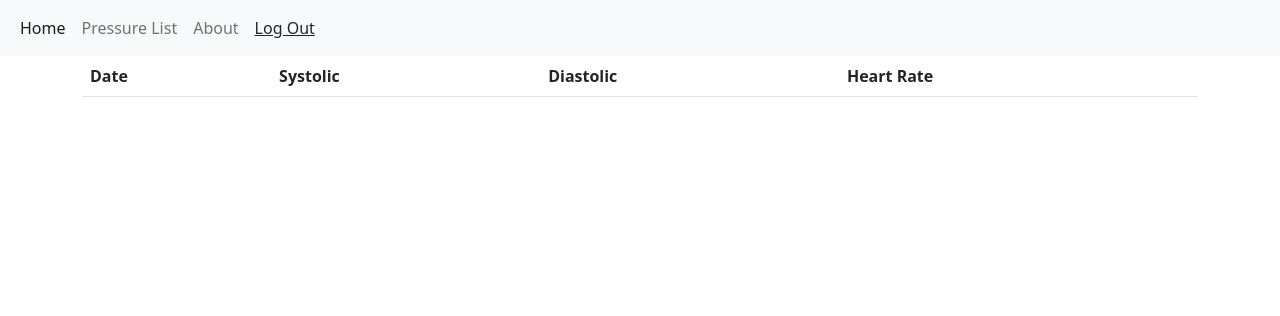
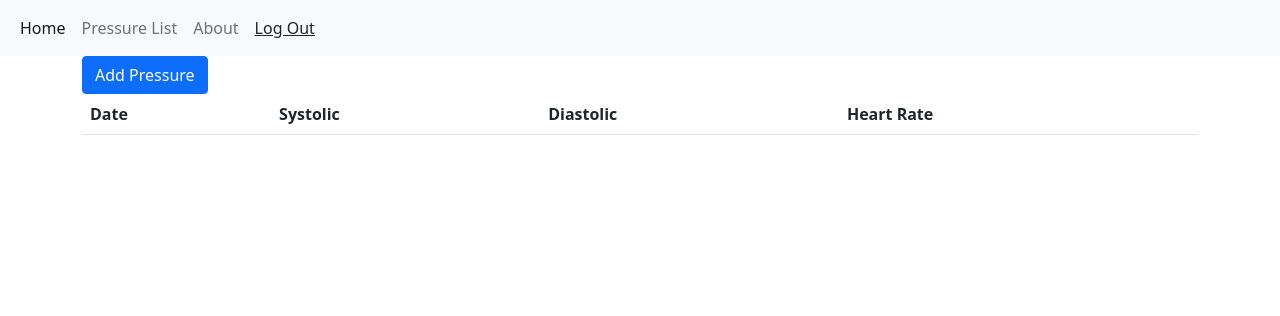
Before and after one commit to mnjl1/blood-pressure-tracker, a Django app: page /pressure/ in a window 1280 px wide. Shown: the top 316 px of the page. Run offline with Django 4.2, Linux system fonts and the light colour scheme; the visitor is signed in with stand-in values (Sample User, id 1); data that the repository does not hold is empty; parts of the project's set-up code (start-up, migrations or seed data) failed here and were passed over.

Commit message:
add pressure

```diff
--- a/config/settings.py
+++ b/config/settings.py
@@ -54,6 +54,8 @@
     'allauth',
     'allauth.account',
 ]
+
+CRISPY_TEMPLATE_PACK = 'uni_form'
 
 MIDDLEWARE = [
     'django.middleware.security.SecurityMiddleware',
--- a/pressure/urls.py
+++ b/pressure/urls.py
@@ -1,8 +1,10 @@
+from unicodedata import name
 from django.urls import path
 
-from .views import BloodPressureListView
+from .views import BloodPressureListView, BloodPressureCreateView
 
 
 urlpatterns = [
     path('', BloodPressureListView.as_view(), name='pressure_list'),
+    path('add/', BloodPressureCreateView.as_view(), name='pressure_create'),
 ]
--- a/pressure/views.py
+++ b/pressure/views.py
@@ -1,3 +1,4 @@
+from django.urls import reverse_lazy
 from django.views import generic
 from django.contrib.auth.mixins import LoginRequiredMixin
 
@@ -13,5 +14,12 @@
         return BloodPressure.objects.filter(user=self.request.user)
 
 
-class BloodPressureDetailView(generic.DetailView):
+class BloodPressureCreateView(LoginRequiredMixin, generic.CreateView):
     model = BloodPressure
+    fields = ['systolic_pressure', 'diastolic_pressure', 'heart_rate']
+    template_name = 'pressure/pressure_create.html'
+    success_url = reverse_lazy('pressure_list')
+
+    def form_valid(self, form):
+        form.instance.user = self.request.user
+        return super().form_valid(form)
--- a/templates/pressure/pressure_list.html
+++ b/templates/pressure/pressure_list.html
@@ -3,7 +3,7 @@
 {% block title %}Books{% endblock title %}
 
 {% block content %}
-
+<a class="btn btn-primary" href="{% url 'pressure_create' %}" role="button">Add Pressure</a>
 <table class="table">
     <thead>
       <tr>
```
Also changed, not shown: templates/pressure/pressure_create.html (added, +13 -0 lines), templates/pressure/create_ptessure.html (deleted), 2 other files.
